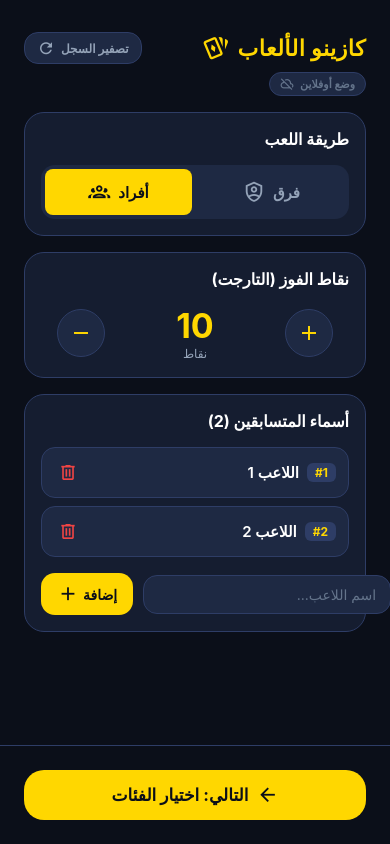
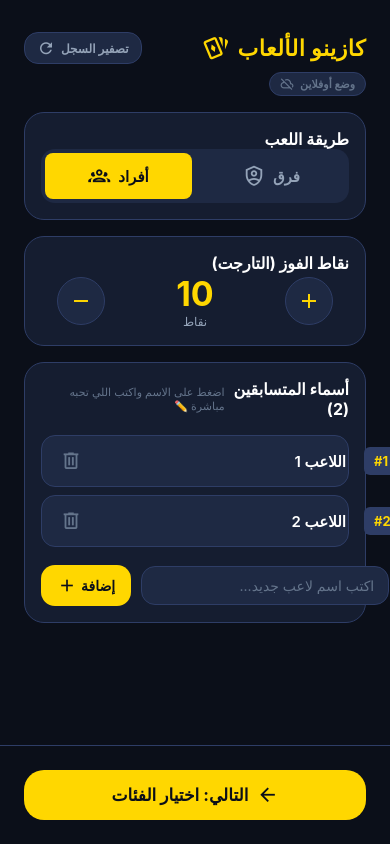
Before and after one commit to eslamosama20/casino-games, a React Native app: screen / in a window 390 px wide. Built offline with nearby package versions, Linux system fonts and the light colour scheme; no server answers.

Commit message:
fix: make player names directly editable in-place and improve delete functionality

```diff
--- a/src/screens/SetupScreen.tsx
+++ b/src/screens/SetupScreen.tsx
@@ -30,7 +30,6 @@ export const SetupScreen: React.FC<SetupScreenProps> = ({ onNext }) => {
   const [syncStatus, setSyncStatus] = useState<{ text: string; isOnline: boolean } | null>(null);
 
   useEffect(() => {
-    // Non-blocking auto sync on load
     const doSync = async () => {
       const result = await questionService.syncQuestionsFromApi();
       setSyncStatus({
@@ -40,6 +39,13 @@ export const SetupScreen: React.FC<SetupScreenProps> = ({ onNext }) => {
     };
     doSync();
   }, []);
+
+  // Update existing player name in place
+  const handleEditPlayerName = (index: number, newName: string) => {
+    const updated = [...playerNames];
+    updated[index] = newName;
+    setPlayerNames(updated);
+  };
 
   const handleAddPlayer = () => {
     const trimmed = newPlayerInput.trim();
@@ -56,7 +62,7 @@ export const SetupScreen: React.FC<SetupScreenProps> = ({ onNext }) => {
 
   const handleRemovePlayer = (index: number) => {
     if (playerNames.length <= 2) {
-      Alert.alert('تنبيه', 'لازم على الأقل اتنين للمنافسة!');
+      Alert.alert('تنبيه', 'لازم على الأقل اتنين للمنافسة! تقدر تعدل أساميهم براحتك.');
       return;
     }
     const updated = [...playerNames];
@@ -83,12 +89,18 @@ export const SetupScreen: React.FC<SetupScreenProps> = ({ onNext }) => {
   };
 
   const handleContinue = () => {
-    if (playerNames.length < 2) {
+    // Validate names are not empty
+    const cleanedNames = playerNames.map((n, idx) => {
+      const trimmed = n.trim();
+      return trimmed.length > 0 ? trimmed : (mode === 'teams' ? `فريق ${idx + 1}` : `اللاعب ${idx + 1}`);
+    });
+
+    if (cleanedNames.length < 2) {
       Alert.alert('تنبيه', 'يجب تحديد لاعبين على الأقل للبدء.');
       return;
     }
 
-    const players: Player[] = playerNames.map((name, idx) => ({
+    const players: Player[] = cleanedNames.map((name, idx) => ({
       id: `p_${Date.now()}_${idx}`,
       name,
       score: 0,
@@ -233,9 +245,10 @@ export const SetupScreen: React.FC<SetupScreenProps> = ({ onNext }) => {
           </View>
         </View>
 
-        {/* Players / Teams List */}
+        {/* Players / Teams List with In-Place Editable Names & Delete */}
         <View style={styles.card}>
           <View style={styles.playersHeader}>
+            <Text style={styles.sectionHint}>اضغط على الاسم واكتب اللي تحبه مباشرة ✏️</Text>
             <Text style={styles.sectionTitle}>
               {mode === 'teams' ? 'أسماء الفرق' : 'أسماء المتسابقين'} ({playerNames.length})
             </Text>
@@ -243,35 +256,50 @@ export const SetupScreen: React.FC<SetupScreenProps> = ({ onNext }) => {
 
           {playerNames.map((name, index) => (
             <View key={index} style={styles.playerItem}>
+              {/* Delete button on left */}
               <TouchableOpacity
                 onPress={() => handleRemovePlayer(index)}
                 style={styles.removeBtn}
-                hitSlop={{ top: 10, bottom: 10, left: 10, right: 10 }}
+                activeOpacity={0.6}
               >
-                <MaterialCommunityIcons name="trash-can-outline" size={20} color={theme.colors.danger} />
+                <MaterialCommunityIcons
+                  name="trash-can-outline"
+                  size={22}
+                  color={playerNames.length <= 2 ? theme.colors.textMuted : theme.colors.danger}
+                />
               </TouchableOpacity>
-              <View style={styles.playerNameContainer}>
-                <Text style={styles.playerName}>{name}</Text>
-                <View style={styles.playerBadge}>
-                  <Text style={styles.playerBadgeText}>#{index + 1}</Text>
-                </View>
+
+              {/* Editable Name Input directly in place! */}
+              <TextInput
+                style={styles.editablePlayerInput}
+                value={name}
+                onChangeText={(text) => handleEditPlayerName(index, text)}
+                placeholder={mode === 'teams' ? `فريق ${index + 1}` : `اللاعب ${index + 1}`}
+                placeholderTextColor={theme.colors.textMuted}
+                textAlign="right"
+                returnKeyType="done"
+              />
+
+              {/* Player Index Badge on right */}
+              <View style={styles.playerBadge}>
+                <Text style={styles.playerBadgeText}>#{index + 1}</Text>
               </View>
             </View>
           ))}
 
-          {/* Add input */}
+          {/* Add player row */}
           <View style={styles.addPlayerRow}>
             <TouchableOpacity
               style={styles.addPlayerBtn}
               onPress={handleAddPlayer}
               activeOpacity={0.8}
             >
-              <MaterialCommunityIcons name="plus" size={22} color={theme.colors.background} />
+              <MaterialCommunityIcons name="plus" size={20} color={theme.colors.background} />
               <Text style={styles.addPlayerBtnText}>إضافة</Text>
             </TouchableOpacity>
             <TextInput
               style={styles.input}
-              placeholder={mode === 'teams' ? 'اسم الفريق...' : 'اسم اللاعب...'}
+              placeholder={mode === 'teams' ? 'اكتب اسم فريق جديد...' : 'اكتب اسم لاعب جديد...'}
               placeholderTextColor={theme.colors.textMuted}
               value={newPlayerInput}
               onChangeText={setNewPlayerInput}
@@ -384,11 +412,21 @@ const styles = StyleSheet.create({
     borderWidth: 1,
     borderColor: theme.colors.surfaceBorder,
   },
+  playersHeader: {
+    flexDirection: 'row',
+    justifyContent: 'space-between',
+    alignItems: 'center',
+    marginBottom: theme.spacing.md,
+  },
+  sectionHint: {
+    fontSize: 11,
+    color: theme.colors.textMuted,
+    writingDirection: 'rtl',
+  },
   sectionTitle: {
     fontSize: 16,
     fontWeight: '700',
     color: theme.colors.textPrimary,
-    marginBottom: theme.spacing.md,
     textAlign: 'right',
     writingDirection: 'rtl',
   },
@@ -449,52 +487,47 @@ const styles = StyleSheet.create({
     color: theme.colors.textSecondary,
     writingDirection: 'rtl',
   },
-  playersHeader: {
-    flexDirection: 'row',
-    justifyContent: 'flex-end',
-    alignItems: 'center',
-  },
   playerItem: {
     flexDirection: 'row',
     alignItems: 'center',
     justifyContent: 'space-between',
     backgroundColor: theme.colors.surfaceElevated,
     borderRadius: theme.borderRadius.md,
-    paddingVertical: 10,
-    paddingHorizontal: 12,
+    paddingVertical: 6,
+    paddingHorizontal: 10,
     marginBottom: 8,
     borderWidth: 1,
     borderColor: theme.colors.surfaceBorder,
   },
-  playerNameContainer: {
-    flexDirection: 'row',
-    alignItems: 'center',
-    gap: 8,
-  },
   playerBadge: {
     backgroundColor: theme.colors.surfaceBorder,
-    paddingHorizontal: 8,
-    paddingVertical: 2,
+    paddingHorizontal: 10,
+    paddingVertical: 6,
     borderRadius: 6,
+    marginLeft: 8,
   },
   playerBadgeText: {
     color: theme.colors.gold,
-    fontSize: 12,
+    fontSize: 13,
     fontWeight: '700',
   },
-  playerName: {
+  editablePlayerInput: {
+    flex: 1,
     color: theme.colors.textPrimary,
     fontSize: 15,
     fontWeight: '600',
+    paddingVertical: 6,
+    paddingHorizontal: 10,
     writingDirection: 'rtl',
   },
   removeBtn: {
-    padding: 4,
+    padding: 8,
+    marginRight: 6,
   },
   addPlayerRow: {
     flexDirection: 'row',
     alignItems: 'center',
-    marginTop: 8,
+    marginTop: 10,
     gap: 10,
   },
   input: {
```
